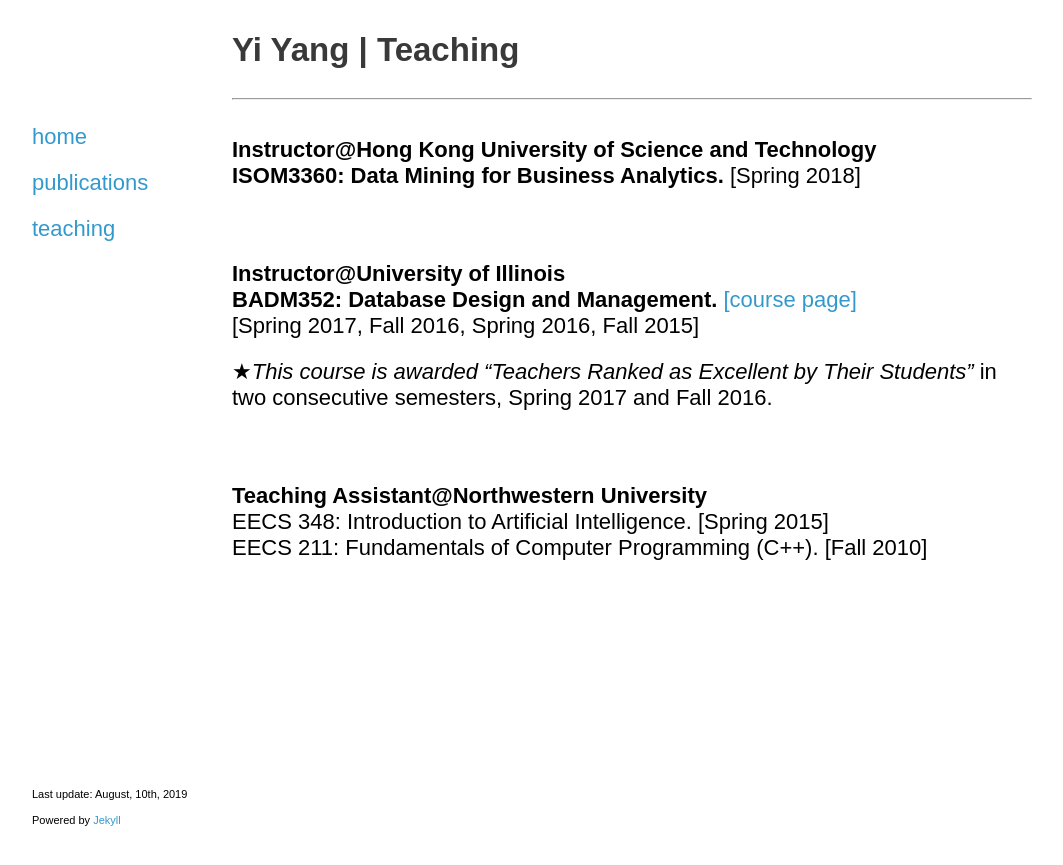
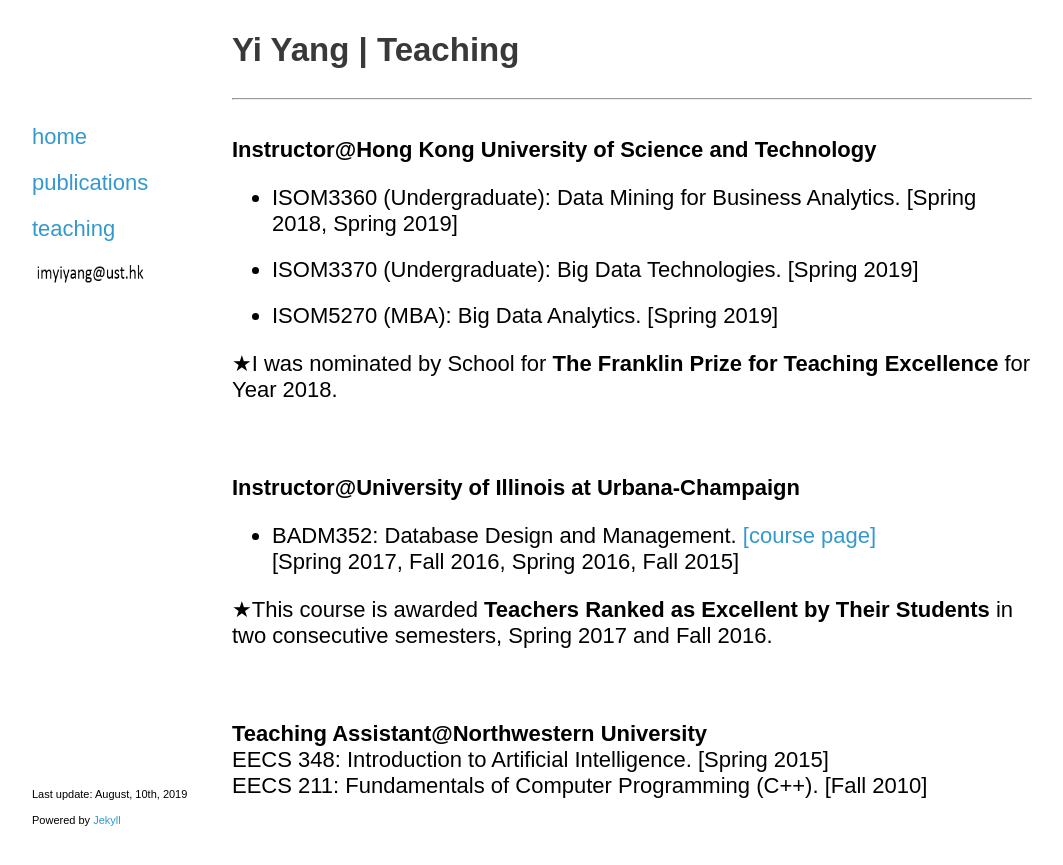
Before and after one commit to yya518/yya518.github.io, a Jekyll site: the page built from teaching.md, in a window 1280 px wide. Shown: the top 865 px of the page, without its empty margins (108-1171 px from the left). Built offline with Jekyll 4.4.1, drawn with Linux system fonts in a browser that asks for light colours.

Commit message:
update courses

```diff
--- a/_layouts/default.html
+++ b/_layouts/default.html
@@ -11,7 +11,7 @@
         	<p class="view"><a href="index">home</a></p>
 		      <p class="view"><a href="publications">publications</a></p>
 		      <p class="view"><a href="teaching">teaching</a></p>
-         <!––  <img src="email.png" width=119 height=17>
+           <img src="email.png" width=120 height=25>
       </header>
 
       <section>
--- a/teaching.md
+++ b/teaching.md
@@ -8,16 +8,24 @@
 * * *
 <br>
 **Instructor@Hong Kong University of Science and Technology**
-**ISOM3360: Data Mining for Business Analytics.**
-[Spring 2018]
+
++ ISOM3360 (Undergraduate): Data Mining for Business Analytics. [Spring 2018, Spring 2019]
+
++ ISOM3370 (Undergraduate): Big Data Technologies. [Spring 2019]
+
++ ISOM5270 (MBA): Big Data Analytics. [Spring 2019]
+<br>
+
+&#9733;I was nominated by School for **The Franklin Prize for Teaching Excellence** for Year 2018.
 <br><br><br>
 
 
-**Instructor@University of Illinois**
-**BADM352: Database Design and Management.** [[course page]](badm352)
+**Instructor@University of Illinois at Urbana-Champaign**
+
++ BADM352: Database Design and Management. [[course page]](badm352)
 [Spring 2017, Fall 2016, Spring 2016, Fall 2015]
 
-&#9733;*This course is awarded "Teachers Ranked as Excellent by Their Students"* in two consecutive semesters, Spring 2017 and Fall 2016.
+&#9733;This course is awarded **Teachers Ranked as Excellent by Their Students** in two consecutive semesters, Spring 2017 and Fall 2016.
 <br><br><br>
 
 
```
Also changed, not shown: index.md (+1 -1 lines), email.png.
